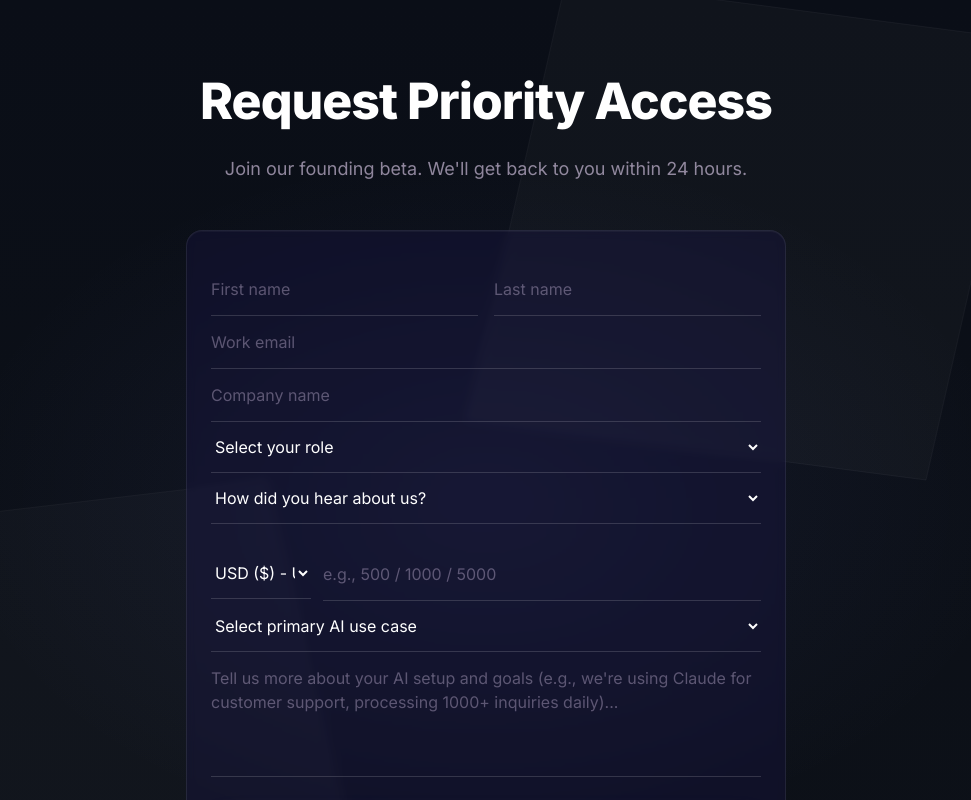
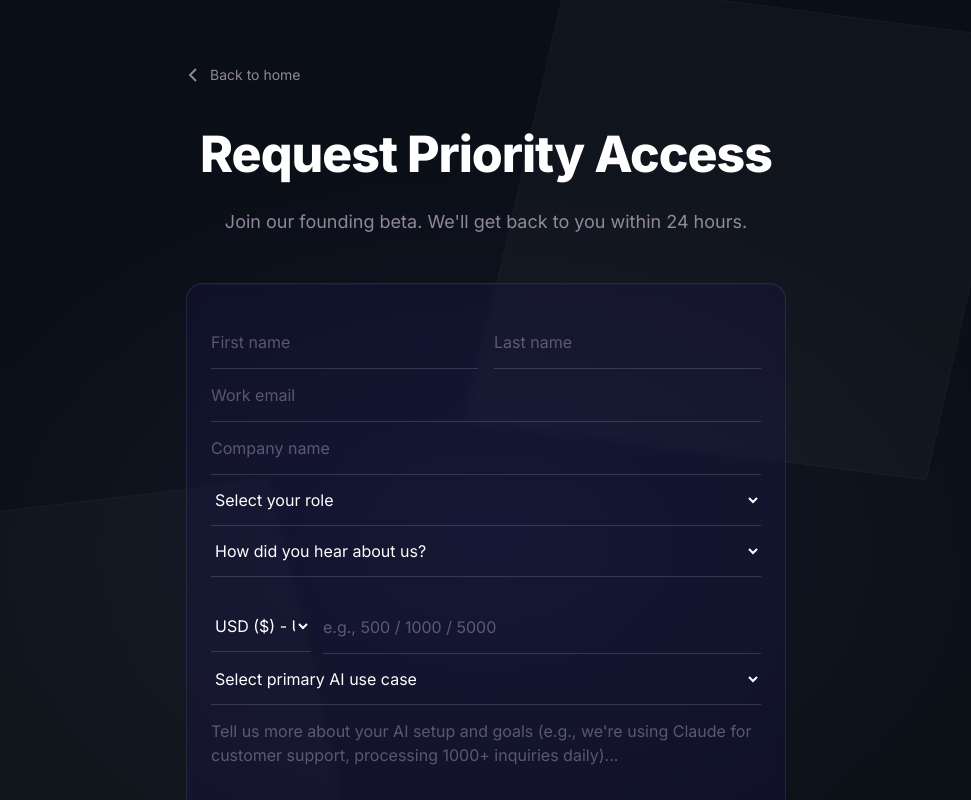
Before and after one commit to atlassynapseai/Atlas-Synapse-Pitch-Site, a Next.js app: page /priority-access in a window 1280 px wide. Shown: the top 800 px of the page, without its empty margins (154-1125 px from the left). Built offline with nearby package versions, Linux system fonts and the light colour scheme.

Commit message:
Add back button to priority access page
- Add 'Back to home' link with left arrow icon at top of page
- Matches dark theme styling
- Allows users to easily exit priority access form and return to main website
- Useful for users who navigated by mistake or changed their mind

```diff
--- a/src/app/priority-access/page.tsx
+++ b/src/app/priority-access/page.tsx
@@ -1,3 +1,4 @@
+import Link from "next/link";
 import { PriorityAccessForm } from "@/components/landing/priority-access-form";
 
 export const metadata = {
@@ -35,6 +36,17 @@ export default function PriorityAccessPage() {
       />
 
       <div className="relative z-10 mx-auto max-w-[600px]">
+        {/* Back Button */}
+        <Link
+          href="/"
+          className="mb-8 inline-flex items-center gap-2 text-[14px] text-[#E8D5F5]/60 transition-colors hover:text-[#E8D5F5]"
+        >
+          <svg width="16" height="16" viewBox="0 0 16 16" fill="none" stroke="currentColor" strokeWidth="2">
+            <path d="M10 2L4 8l6 6" />
+          </svg>
+          Back to home
+        </Link>
+
         <div className="mb-12 text-center">
           <h1 className="text-[40px] font-extrabold tracking-[-0.02em] text-white md:text-[50px]">
             Request Priority Access
```
